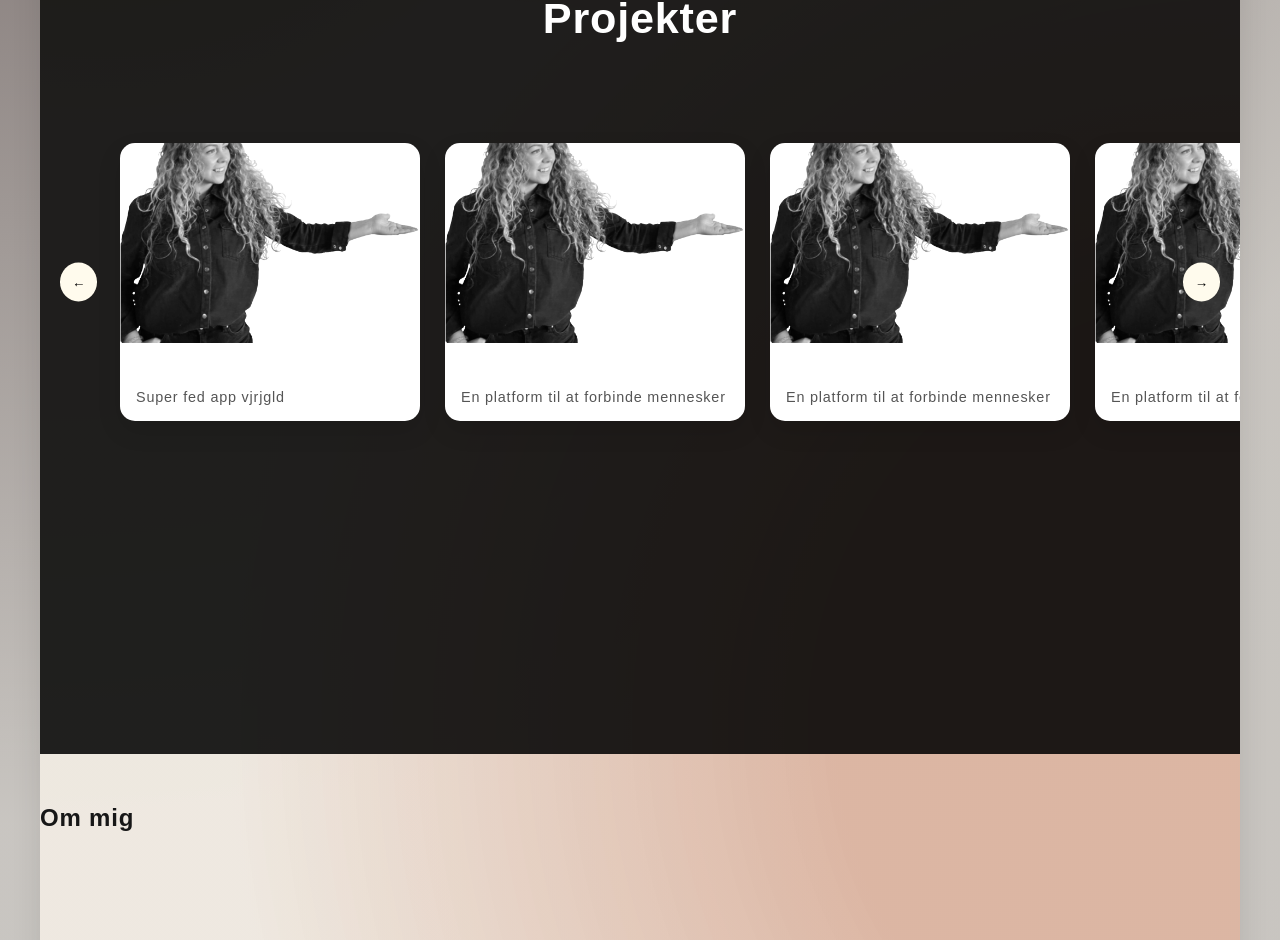
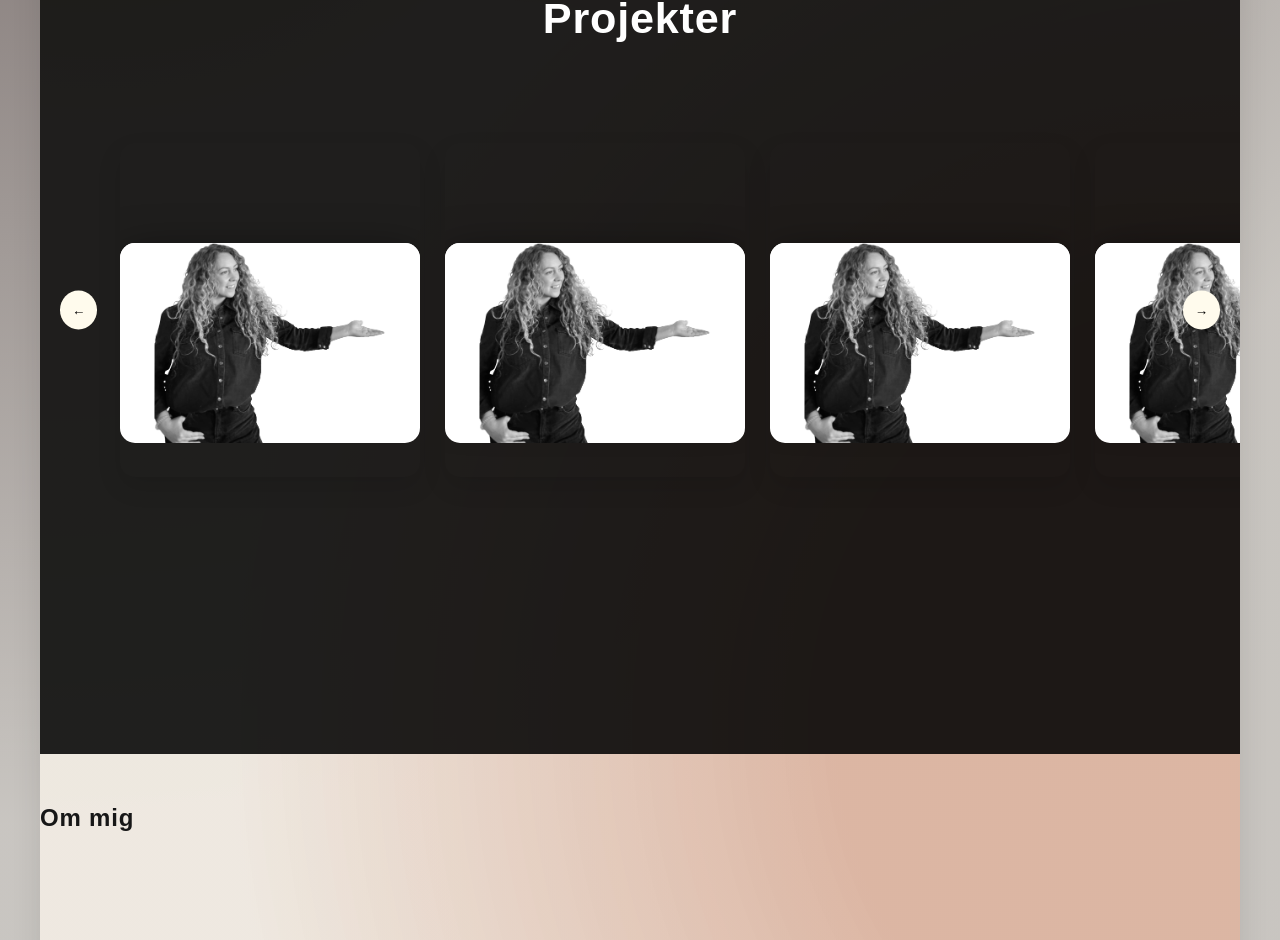
Before and after one commit to BlablaTara/DigiCV, a Next.js app: page / in a window 1280 px wide. Shown: the part 981-1921 px from the top of the page. Built offline with nearby package versions, Linux system fonts and the light colour scheme.

Commit message:
added new slide-cards for fun

```diff
--- a/src/components/projectComponent/ProjectCard.js
+++ b/src/components/projectComponent/ProjectCard.js
@@ -4,7 +4,8 @@ export default function ProjectCard({ title, description, image }) {
     return (
         <div className="project-card">
             <div className="face face1">
-                <div className="project-card-image" aria-hidden="true">
+                <div className="content">
+                <div className="project-card-image">
                     <Image
                     src={image}
                     alt={title}
@@ -18,10 +19,15 @@ export default function ProjectCard({ title, description, image }) {
                     }}
                     />
                 </div>
+                </div>
             </div>
-            <div className="project-card-content">
-                <h3>{title}</h3>
-                <p>{description}</p>
+            <div className="face face2">
+                <div className="content">
+                <div className="project-card-content">
+                    <h3>{title}</h3>
+                    <p>{description}</p>
+                </div>
+                </div>
             </div>
         </div>
     );
--- a/src/css/project.css
+++ b/src/css/project.css
@@ -16,7 +16,7 @@
   min-width: 300px;
   max-width: 300px;
 
-  background: white;
+  background: rgba(0, 0, 0, 0);
   border-radius: 15px;
   overflow: hidden;
 
@@ -26,9 +26,59 @@
   cursor: pointer;
 }
 
-.project-card:hover {
+/* .project-card:hover {
   transform: translateY(-5px);
   box-shadow: 0 15px 35px rgba(0,0,0,0.15);
+} */
+
+.project-card .face {
+  border-radius: 15px;
+  transition: all 0.3s ease;
+}
+
+.project-card .face.face2 h3 {
+  color: #555;
+}
+.project-card .face.face1 {
+  position: relative;
+  background: #fff;
+  /* border-radius: 15px; */
+  display: flex;
+  justify-content: center;
+  align-items: center;
+  z-index: 1;
+  transform: translateY(100px);
+}
+
+.project-card:hover .face.face1 {
+  background: #f7c2d3;
+  transform: translateY(0px);
+  border-radius: 15px 15px 0 0
+  /* box-shadow: 0 15px 35px rgba(0,0,0,0.15); */
+}
+
+/* .project-card .face.face1 .content .project-card-image {
+  max-width: 100px;
+} */
+
+
+.project-card .face.face2 {
+  position: relative;
+  background: #fff;
+  /* border-radius: 15px; */
+  display: flex;
+  justify-content: center;
+  align-items: center;
+  padding: 20px;
+  box-sizing: border-box;
+  box-shadow: 0 20px 50px rgba(0, 0, 0, 0.8);
+  transform: translateY(-100px);
+}
+
+.project-card:hover .face.face2 {
+  transform: translateY(0px);
+  border-radius: 0 0 15px 15px;
+  /* box-shadow: 0 15px 35px rgba(0,0,0,0.15); */
 }
 
 .project-card-image {
@@ -99,3 +149,6 @@
 .arrow.right {
   right: 20px;
 }
+
+
+/* //// FACE CARD TEST /// */
```
